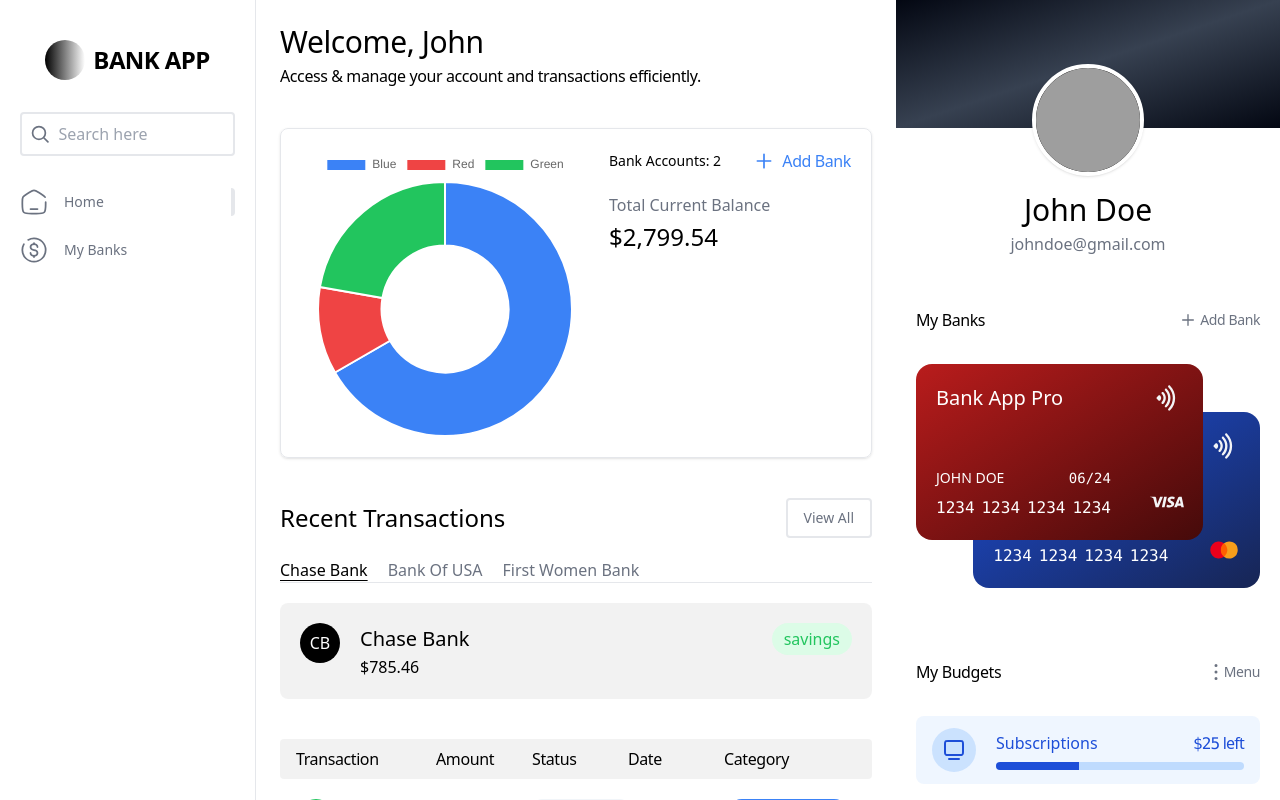
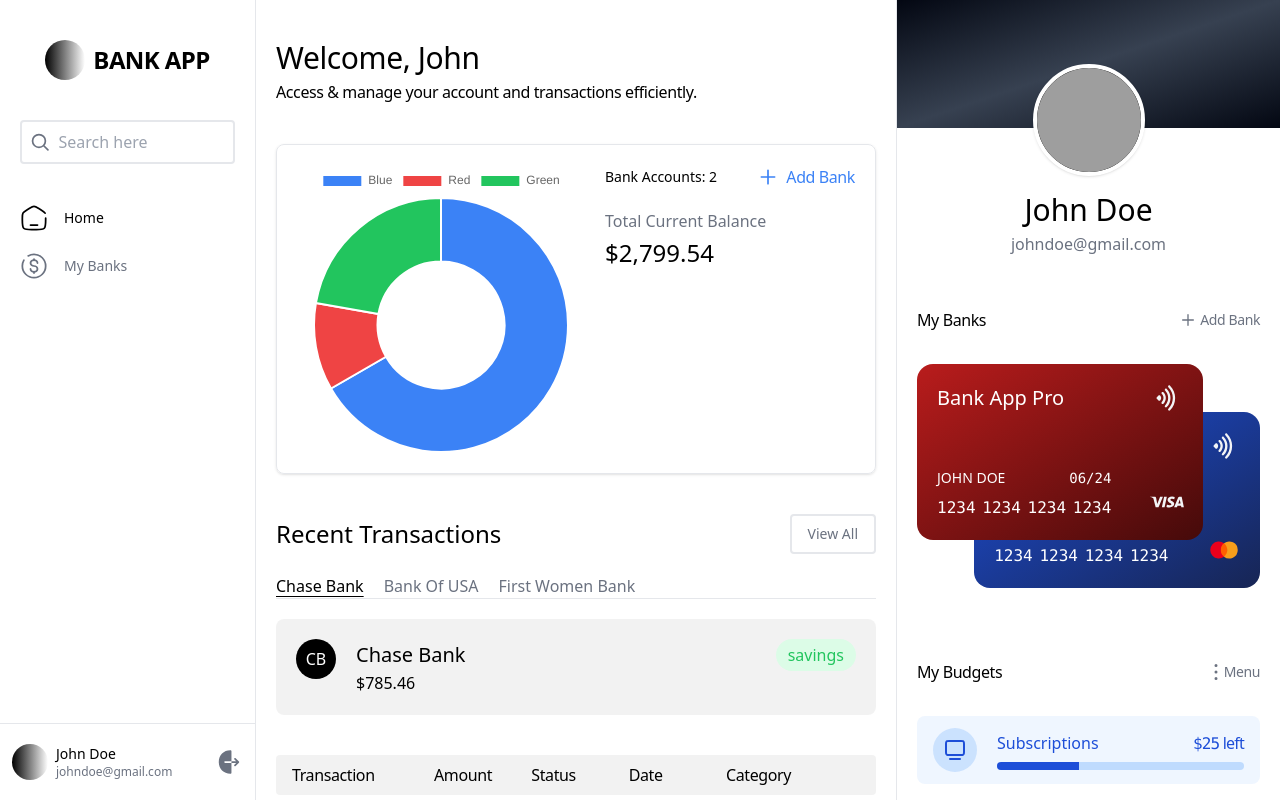
Before and after one commit to safi-siddiqui-github/nextjs_app, a Next.js app: page /bank in a window 1280 px wide. Built offline with nearby package versions, Linux system fonts and the light colour scheme; grey boxes are pictures that could not be loaded.

Commit message:
'update'

```diff
--- a/app/bank/(auth)/layout.tsx
+++ b/app/bank/(auth)/layout.tsx
@@ -1,10 +1,19 @@
+"use client"
+
 import Image from "next/image";
 import Link from "next/link";
+import { usePathname } from "next/navigation";
 
 export default function Layout({ children }: Readonly<{ children: React.ReactNode }>) {
+
+    const pathname = usePathname();
+
     return (
         <div className="flex">
-            <div className="w-64 flex flex-col gap-8 px-5 pt-10 border-r h-screen">
+
+            <div className="w-64 flex flex-col gap-8 border-r h-screen overflow-y-auto scrollbar-y justify-between">
+
+                <div className="flex flex-col gap-10 px-5 py-10">
 
                     <div className="flex items-center justify-center gap-2">
                         <div className="w-10 h-10 rounded-full bg-gradient-to-r from-black to-white"></div>
@@ -17,15 +26,31 @@
                     </div>
 
                     <div className="flex flex-col gap-5">
-                    <Link href={`/bank/`} className="flex items-center gap-4 text-gray-500 border-r-4 rounded">
+                        <Link href={`/bank`} className={`flex items-center gap-4 ${pathname == '/bank' ? 'text-black' : 'hover:text-black text-gray-500'}`}>
                             <svg className="w-7 text-current" viewBox="0 0 24 24" fill="none" xmlns="http://www.w3.org/2000/svg"><g id="SVGRepo_bgCarrier" strokeWidth="0"></g><g id="SVGRepo_tracerCarrier" strokeLinecap="round" strokeLinejoin="round"></g><g id="SVGRepo_iconCarrier"> <path d="M22 12.2039V13.725C22 17.6258 22 19.5763 20.8284 20.7881C19.6569 22 17.7712 22 14 22H10C6.22876 22 4.34315 22 3.17157 20.7881C2 19.5763 2 17.6258 2 13.725V12.2039C2 9.91549 2 8.77128 2.5192 7.82274C3.0384 6.87421 3.98695 6.28551 5.88403 5.10813L7.88403 3.86687C9.88939 2.62229 10.8921 2 12 2C13.1079 2 14.1106 2.62229 16.116 3.86687L18.116 5.10812C20.0131 6.28551 20.9616 6.87421 21.4808 7.82274" stroke="currentColor" strokeWidth="1.5" strokeLinecap="round"></path> <path d="M15 18H9" stroke="currentColor" strokeWidth="1.5" strokeLinecap="round"></path> </g></svg>
                             <span className="font-medium text-sm text-current">Home</span>
                         </Link>
 
-                    <Link href={`/bank/myBanks`} className="flex items-center gap-4 text-gray-500 hover:border-r-4 rounded">
+                        <Link href={`/bank/myBanks`} className={`flex items-center gap-4 ${pathname == '/bank/myBanks' ? 'text-black' : 'hover:text-black text-gray-500'}`}>
                             <svg className="w-7 text-current" viewBox="0 0 24 24" fill="none" xmlns="http://www.w3.org/2000/svg"><g id="SVGRepo_bgCarrier" strokeWidth="0"></g><g id="SVGRepo_tracerCarrier" strokeLinecap="round" strokeLinejoin="round"></g><g id="SVGRepo_iconCarrier"> <path d="M12 17V17.5V18" stroke="currentColor" strokeWidth="1.5" strokeLinecap="round"></path> <path d="M12 6V6.5V7" stroke="currentColor" strokeWidth="1.5" strokeLinecap="round"></path> <path d="M15 9.5C15 8.11929 13.6569 7 12 7C10.3431 7 9 8.11929 9 9.5C9 10.8807 10.3431 12 12 12C13.6569 12 15 13.1193 15 14.5C15 15.8807 13.6569 17 12 17C10.3431 17 9 15.8807 9 14.5" stroke="currentColor" strokeWidth="1.5" strokeLinecap="round"></path> <path d="M7 3.33782C8.47087 2.48697 10.1786 2 12 2C17.5228 2 22 6.47715 22 12C22 17.5228 17.5228 22 12 22C6.47715 22 2 17.5228 2 12C2 10.1786 2.48697 8.47087 3.33782 7" stroke="currentColor" strokeWidth="1.5" strokeLinecap="round"></path> </g></svg>
                             <span className="font-medium text-sm text-current">My Banks</span>
                         </Link>
+                    </div>
+
+                </div>
+
+                <div className="flex justify-between items-center border-t py-5 px-3">
+                    <div className="flex gap-2">
+                        <div className="w-9 h-9 rounded-full bg-gradient-to-r from-black to-white"></div>
+                        <div className="flex flex-col">
+                            <p className="font-medium text-sm">John Doe</p>
+                            <p className="text-xs text-gray-500">johndoe@gmail.com</p>
+                        </div>
+                    </div>
+
+                    <button className="text-gray-500">
+                        <svg className="size-7" viewBox="0 0 24 24" fill="none" xmlns="http://www.w3.org/2000/svg"><g id="SVGRepo_bgCarrier" strokeWidth="0"></g><g id="SVGRepo_tracerCarrier" strokeLinecap="round" strokeLinejoin="round"></g><g id="SVGRepo_iconCarrier"> <path d="M7.87828 12.07C7.87828 11.66 8.21828 11.32 8.62828 11.32H14.1083V2.86C14.0983 2.38 13.7183 2 13.2383 2C7.34828 2 3.23828 6.11 3.23828 12C3.23828 17.89 7.34828 22 13.2383 22C13.7083 22 14.0983 21.62 14.0983 21.14V12.81H8.62828C8.20828 12.82 7.87828 12.48 7.87828 12.07Z" fill="currentColor"></path> <path d="M20.5416 11.5402L17.7016 8.69016C17.4116 8.40016 16.9316 8.40016 16.6416 8.69016C16.3516 8.98016 16.3516 9.46016 16.6416 9.75016L18.2016 11.3102H14.1016V12.8102H18.1916L16.6316 14.3702C16.3416 14.6602 16.3416 15.1402 16.6316 15.4302C16.7816 15.5802 16.9716 15.6502 17.1616 15.6502C17.3516 15.6502 17.5416 15.5802 17.6916 15.4302L20.5316 12.5802C20.8316 12.3002 20.8316 11.8302 20.5416 11.5402Z" fill="currentColor"></path> </g></svg>
+                    </button>
                 </div>
 
             </div>
@@ -34,7 +59,7 @@
                 {children}
             </div>
 
-            <div className="w-96 flex flex-col gap-8  h-screen overflow-y-auto scrollbar-y">
+            <div className="w-96 flex flex-col gap-8 border-l h-screen overflow-y-auto scrollbar-y">
 
                 <div className="flex flex-col relative gap-16">
                     <div className="h-32 bg-gradient-to-br from-gray-950 via-gray-700 to-gray-950"></div>
--- a/app/bank/(auth)/page.tsx
+++ b/app/bank/(auth)/page.tsx
@@ -28,7 +28,7 @@
     }
 
     return (
-        <div className="flex flex-col p-6 gap-10">
+        <div className="flex flex-col px-5 py-10 gap-10">
 
             <div className="flex flex-col tracking-tight gap-1">
                 <h2 className="text-3xl">Welcome, <span className="font-medium">John</span></h2>
```
Lines whose indentation alone changed are shown as unchanged.
